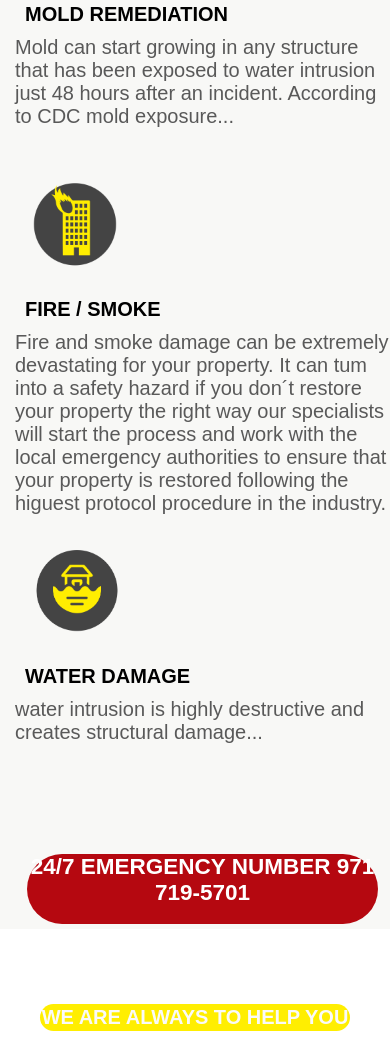
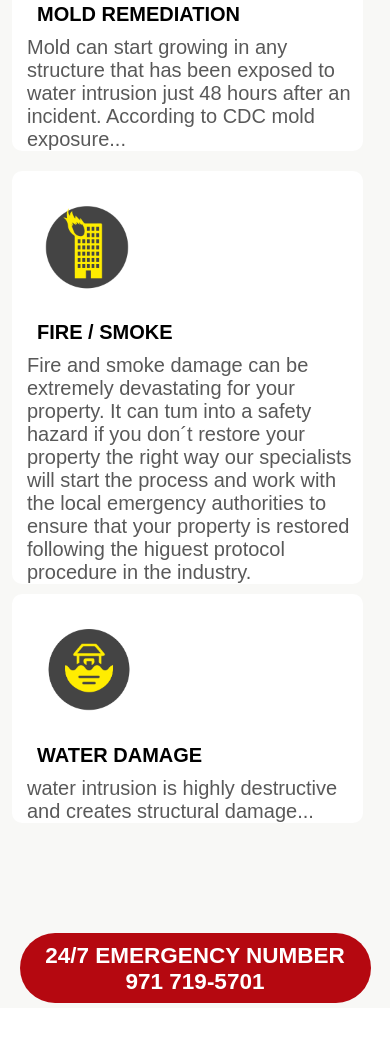
Before and after one commit to paginaeninternet/web_Accuracy_USA, a plain HTML site: page index.html in a window 390 px wide. Shown: the part 1231-2280 px from the top of the page. Drawn offline with Linux system fonts and the light colour scheme.

Commit message:
se actualizo el css del index en movil

```diff
--- a/css/index.css
+++ b/css/index.css
@@ -97,7 +97,7 @@
 .lineaseparacion {
     height: 2px;
     width: 75px;
-    background-color: #FFF600;
+    background-color: #dFF600;
     margin-left: auto;
     margin-right: auto;
 }
@@ -179,17 +179,18 @@
 }
 
 .emergencynumber {
-    width: 50%;
+    width: auto;
     margin-left: auto;
     margin-right: auto;
-    height: 30px;
+    height: auto;
+    padding: 1rem;
     background-color: var(--colorResaltante);
     border-radius: 60px;
-    margin-bottom: 5px;
+    margin-bottom: 10px;
     font-size: 1.5rem;
     text-align: center;
     color: white;
-    margin-top: 110px;
+    margin-top: 100px;
 }
 
 .alwaysone {
@@ -283,11 +284,10 @@
         border-radius: 10px;
     }
     .emergencynumber {
-        width: 60%;
-        margin-left: auto;
-        margin-right: auto;
-        height: 60px;
-        margin-top: 110px;
+        padding: 1rem;
+        margin-bottom: 10px;
+        font-size: 1.5rem;
+        margin-top: 105px;
     }
     .always {
         margin-top: 4rem;
@@ -329,32 +329,31 @@
         align-items: center;
     }
     .hijo1 {
-        height: 30rem;
+        height: 35rem;
         width: 30%;
         background-color: white;
         margin: 0px 15px 0px 0px;
         border-radius: 10px;
     }
     .hijo2 {
-        height: 30rem;
+        height: 35rem;
         width: 30%;
         background-color: white;
         margin: 0px 15px 0px 0px;
         border-radius: 10px;
     }
     .hijo3 {
-        height: 30rem;
+        height: 35rem;
         width: 30%;
         background-color: white;
         margin: 0px 15px 0px 0px;
         border-radius: 10px;
     }
     .emergencynumber {
-        width: 60%;
-        margin-left: auto;
-        margin-right: auto;
-        height: 50px;
-        margin-top: 110px;
+        padding: 1rem;
+        margin-bottom: 5px;
+        font-size: 1.4rem;
+        margin-top: 125px;
     }
     .always {
         width: 35%;
@@ -370,7 +369,7 @@
         justify-content: space-between;
         justify-content: space-around;
         margin-bottom: 100px;
-        margin-top: 20px;
+        margin-top: 15px;
     }
     .imagen1 {
         width: 45%;
@@ -419,30 +418,31 @@
     }
     .hijo1 {
         height: auto;
-        width: 100%;
-        background-color: var(--blanco);
+        width: 90%;
+        background-color: white;
         margin: 0px 15px 0px 0px;
         border-radius: 10px;
     }
     .hijo2 {
         height: auto;
-        width: 100%;
-        background-color: var(--blanco);
-        margin: 20px 15px 0px 0px;
+        width: 90%;
+        background-color: white;
+        margin: 20px 15px 10px 0px;
         border-radius: 10px;
     }
     .hijo3 {
         height: auto;
-        width: 100%;
-        background-color: var(--blanco);
+        width: 90%;
+        background-color: white;
         margin: 0px 15px 0px 0px;
         border-radius: 10px;
     }
     .always {
         width: auto;
-        padding: 2px;
+        padding: 1.5rem;
         background-color: var(--colorBase2);
         border-radius: 40px;
+        text-align: center;
     }
     .imagenesalways {
         width: 100%;
@@ -451,12 +451,10 @@
         flex-direction: column;
     }
     .emergencynumber {
-        width: 70%;
-        font-size: 1.5rem;
-        margin-left: auto;
-        margin-right: auto;
-        height: 40px;
-        margin-top: 110px;
+        padding: 1rem;
+        margin-bottom: 5px;
+        font-size: 1.4rem;
+        margin-top: 125px;
     }
     .alwaysone {
         width: 100%;
```
